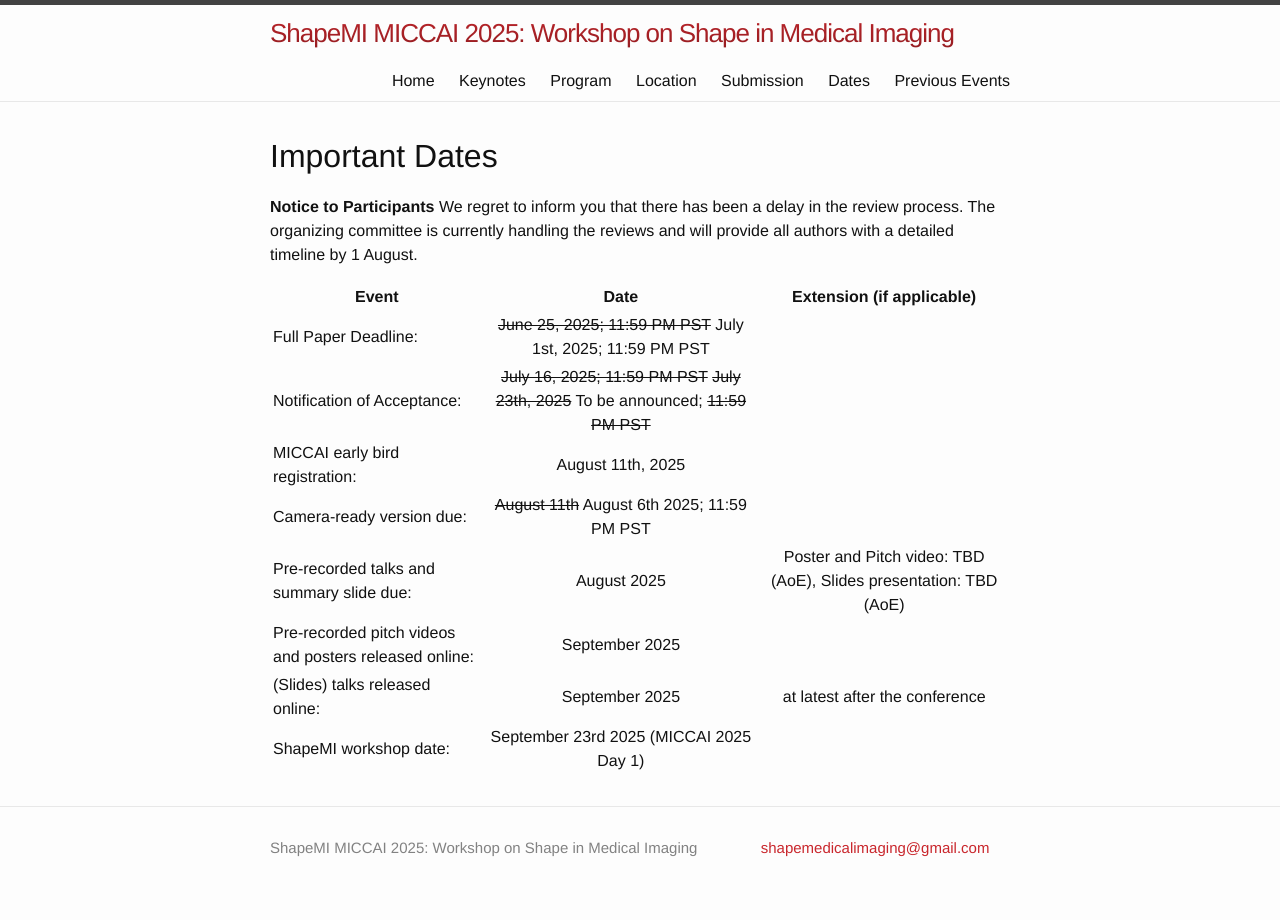
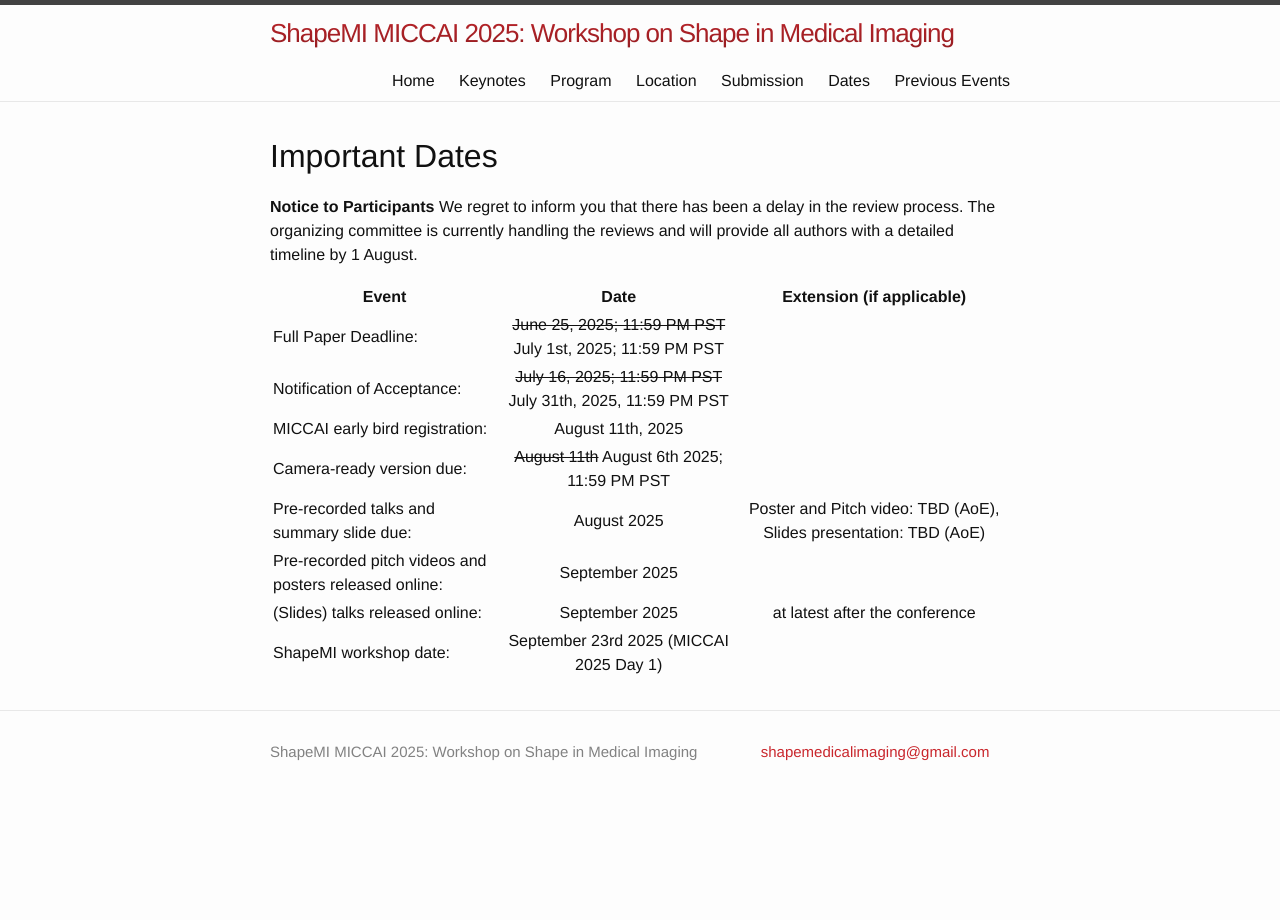
Before and after one commit to shapemi/shapemi.github.io, a Jekyll site: the page built from dates/index.md, in a window 1280 px wide. Built offline with Jekyll 4.4.1, drawn with Linux system fonts in a browser that asks for light colours.

Commit message:
Update index.md

```diff
--- a/dates/index.md
+++ b/dates/index.md
@@ -14,7 +14,7 @@ The organizing committee is currently handling the reviews and will provide all
 | Event | Date | Extension (if applicable) |
 |---|:---:|:---:|
 | Full Paper Deadline: | ~~June 25, 2025; 11:59 PM PST~~ July 1st, 2025; 11:59 PM PST |  |
-| Notification of Acceptance: | ~~July 16, 2025; 11:59 PM PST~~ ~~July 23th, 2025~~ To be announced; ~~11:59 PM PST~~ |  |
+| Notification of Acceptance: | ~~July 16, 2025; 11:59 PM PST~~ July 31th, 2025, 11:59 PM PST |  |
 | MICCAI early bird registration: |  August 11th, 2025 | |
 | Camera-ready version due: | ~~August 11th~~ August 6th 2025; 11:59 PM PST | |
 | Pre-recorded talks and summary slide due: | August 2025 | Poster and Pitch video: TBD (AoE), Slides presentation: TBD (AoE) |
```
